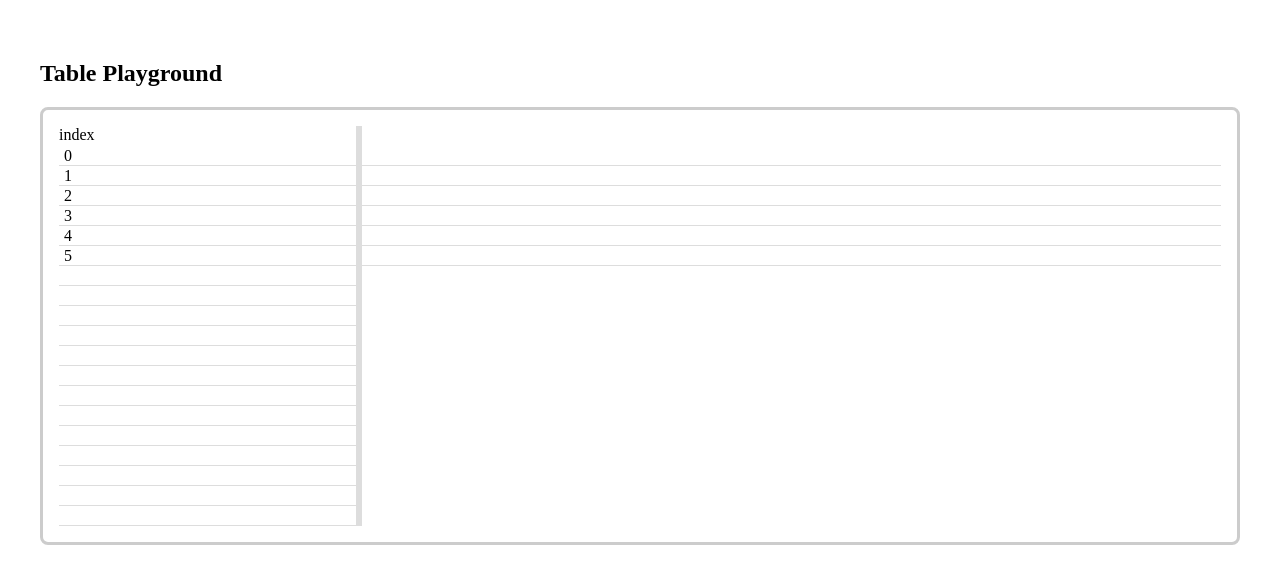
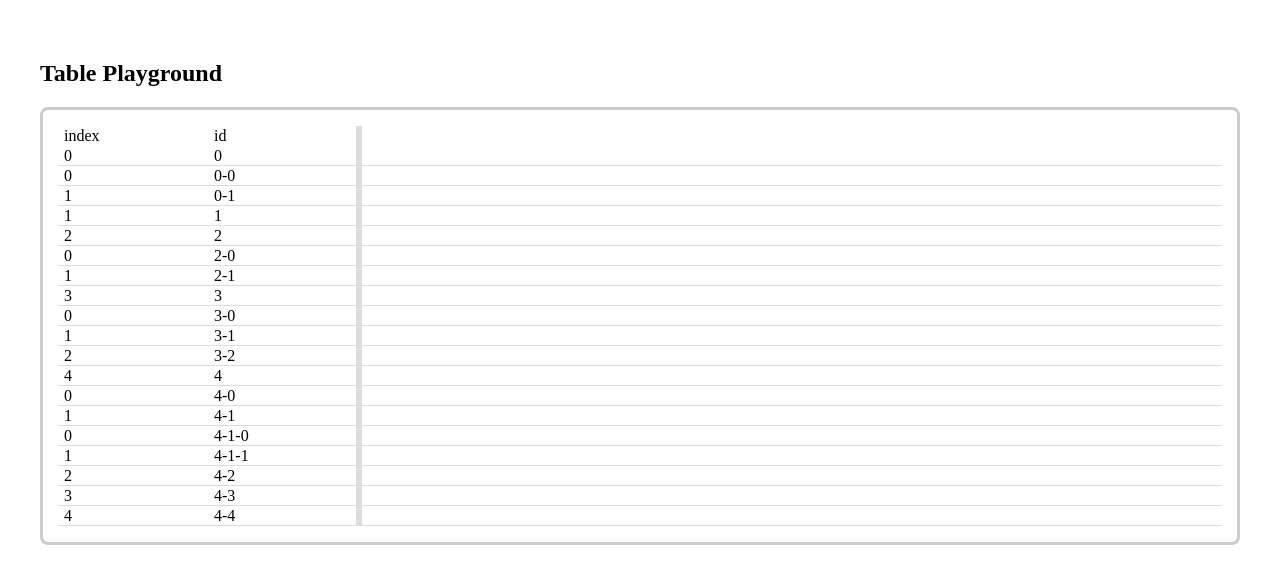
Before and after one commit to toni-erh/react-table-timeline, a React (Vite) app: page / in a window 1280 px wide. Shown: the top 584 px of the page. Built offline with nearby package versions, Linux system fonts and the light colour scheme.

Commit message:
- implemented tree flattening - rows need unique ids

```diff
--- a/src/Playground.tsx
+++ b/src/Playground.tsx
@@ -3,7 +3,7 @@ import { Table } from "./Table";
 
 const testRowCount = 20000
 
-const columns = ["index"];
+const columns = ["index", "id"];
 const data = new Array(testRowCount).fill(true);
 
 export default function Playground() {
@@ -11,12 +11,12 @@ export default function Playground() {
   //   data.map((_, i) => ({ index: i }))
   // );
   const rows = [
-    { index: 0, children: [{ index: 0 }, { index: 1 }] },
-    { index: 1, children: [] },
-    { index: 2, children: [{ index: 0 }, { index: 1 }] },
-    { index: 3, children: [{ index: 0 }, { index: 1 }, { index: 2 }] },
-    { index: 4, children: [{ index: 0 }, { index: 1, children: [{ index: 0 }, { index: 1 }] }, { index: 2 }, { index: 3 }, { index: 4 }] },
-    { index: 5, children: [{ index: 0 }, { index: 1 }, { index: 2 }] },
+    { index: 0, id: "0", children: [{ index: 0, id: "0-0" }, { index: 1, id: "0-1" }] },
+    { index: 1, id: "1", children: [] },
+    { index: 2, id: "2", children: [{ index: 0, id: "2-0" }, { index: 1, id: "2-1" }] },
+    { index: 3, id: "3", children: [{ index: 0, id: "3-0" }, { index: 1, id: "3-1" }, { index: 2, id: "3-2" }] },
+    { index: 4, id: "4", children: [{ index: 0, id: "4-0" }, { index: 1, id: "4-1", children: [{ index: 0, id: "4-1-0" }, { index: 1, id: "4-1-1" }] }, { index: 2, id: "4-2" }, { index: 3, id: "4-3" }, { index: 4, id: "4-4" }] },
+    { index: 5, id: "5", children: [{ index: 0, id: "5-0" }, { index: 1, id: "5-1" }, { index: 2, id: "5-2" }] },
   ]
 
   return (
--- a/src/Table.tsx
+++ b/src/Table.tsx
@@ -1,18 +1,30 @@
 import React from "react";
 import { useVirtualRows } from "./virtualization";
 
-export type TableRowBase = { index: number, children?: TableRowBase[] }
+export type TableRowBase = { index: number, id: string, children?: TableRowBase[] }
 export type TableSceletonRow = { __sceleton_row: true }
 
-type ExpandedRows = { [rowId: number]: true }
+type ExpandedRows = { [rowId: number]: ExpandedRows }
 
 function isDataRow<TableRow extends TableRowBase>(row: TableRow | TableSceletonRow): row is TableRow {
   return !(row as TableSceletonRow).__sceleton_row;
 }
 
-function getExpandedChildCount(rows: TableRowBase[], defaultExpansionDepth: number | undefined, expansions: ExpandedRows): number {
-  if (defaultExpansionDepth === 0) return rows.length;
-  return rows.reduce((pre, cur) => cur.children?.length ? pre + getExpandedChildCount(cur.children, defaultExpansionDepth && defaultExpansionDepth - 1, expansions) : pre, rows.length)
+function getInitialExpansions(rows: TableRowBase[], defaultExpansionDepth: number | undefined): ExpandedRows {
+ return rows.reduce((state, cur) => {
+   if (defaultExpansionDepth === 0) return state;
+   if (cur.children?.length) state[cur.index] = getInitialExpansions(cur.children, defaultExpansionDepth && defaultExpansionDepth - 1);
+   return state;
+ }, {} as ExpandedRows)
+}
+
+
+function getExpandedChildCount(rows: TableRowBase[], expansions: ExpandedRows | undefined): number {
+  return expansions ? rows.reduce((pre, cur) => cur.children?.length ? pre + getExpandedChildCount(cur.children, expansions[cur.index]) : pre, rows.length) : 0
+}
+
+function flattenExpanded(row: TableRowBase, expansions: ExpandedRows | undefined): TableRowBase[] {
+  return expansions ? [row, ...(row.children?.flatMap((child) => flattenExpanded(child, expansions[child.index])) || [])] : [row]
 }
 
 export interface TableProps<TableRow extends TableRowBase> {
@@ -34,21 +46,33 @@ export const Table = <TableRow extends TableRowBase = TableRowBase>({
   rowVirtualizationMargin = 5,
   defaultExpansionDepth
 }: TableProps<TableRow>) => {
-  const expansions = React.useRef<ExpandedRows>({})
+  // For tracking which rows are expanded
+  const expansions = React.useRef(getInitialExpansions(rows, defaultExpansionDepth));
+
+  // For easy counting of rows before and after visible rows
   const treeState = React.useRef(rows.reduce(
-    (state, cur) => cur.children?.length ? state.concat({ index: cur.index, childCount: getExpandedChildCount(cur.children, defaultExpansionDepth && defaultExpansionDepth - 1, expansions.current) }) : state,
+    (state, cur) => cur.children?.length ? state.concat({
+      index: cur.index,
+      childCount: getExpandedChildCount(cur.children, expansions.current[cur.index])
+    }) : state,
     [] as { index: number, childCount: number }[]
   ))
-  // - Generate flat list
+  const expandedRowCount = React.useMemo(() => {
+    return rowCount + treeState.current.reduce((pre, cur) => pre + cur.childCount, 0)
+  }, [treeState.current])
 
+  // flattens the rows with expanded children
+  const flatRows = React.useMemo(() => {
+    return rows.flatMap((row) => flattenExpanded(row, expansions.current[row.index]))
+  }, [rows, expansions.current])
 
 
   // - Expand & collapse handling
   // - Adjust requested range
   // - Update treeState when inconsistency detected
-  console.log(treeState.current)
+  console.log(expandedRowCount, expansions.current, treeState.current, flatRows)
 
-  const { scrollContainerRef, firstRenderedIndex, preparedRows } = useVirtualRows(rows, rowCount, lineHeight, rowVirtualizationMargin, onRowRangeChange);
+  const { scrollContainerRef, firstRenderedIndex, preparedRows } = useVirtualRows(flatRows, expandedRowCount, lineHeight, rowVirtualizationMargin, onRowRangeChange);
   const [leftWidth, setLeftWidth] = React.useState(300);
   const [isResizing, setIsResizing] = React.useState(false);
 
@@ -71,15 +95,16 @@ export const Table = <TableRow extends TableRowBase = TableRowBase>({
 
   return (
     <div style={{ height: '100%', position: 'relative' }}>
-      <div style={{ height: `${lineHeight}px` }}>
+      <div style={{ height: `${lineHeight}px`, width: leftWidth, display: 'flex', alignItems: 'center' }}>
         {columns.map((col) => (
-          <div key={col}>{col}</div>
+          <div style={{ flex: 1, padding: '0 5px' }} key={col}>{col}</div>
         ))}
       </div>
       <div ref={scrollContainerRef} style={{ overflowY: 'auto', height: `calc(100% - ${lineHeight}px)`, display: 'flex' }}>
         {/* Linke Seite */}
         <div style={{
-          height: `${(rowCount - firstRenderedIndex + treeState.current.reduce((pre, cur) => cur.index >= firstRenderedIndex ? pre + cur.childCount : pre, 0)) * lineHeight}px`,
+          // TODO: make lazy loading process the tree information
+          height: `${(expandedRowCount - firstRenderedIndex + treeState.current.reduce((pre, cur) => cur.index >= firstRenderedIndex ? pre + cur.childCount : pre, 0)) * lineHeight}px`,
           paddingTop: `${firstRenderedIndex * lineHeight}px`,
           width: leftWidth,
           minWidth: 50,
@@ -88,7 +113,7 @@ export const Table = <TableRow extends TableRowBase = TableRowBase>({
         }}>
           {preparedRows.map((row, index) =>
             isDataRow(row) ? (
-              <div key={row.index} style={{ height: `${lineHeight}px`, display: 'flex', alignItems: 'center' }}>
+              <div key={row.id} style={{ height: `${lineHeight}px`, display: 'flex', alignItems: 'center' }}>
                 {columns.map((col) => (
                   <div key={col} style={{ flex: 1, padding: '0 5px' }}>
                     {col in row ? (row[col as keyof typeof row] as React.ReactNode) : null}
@@ -103,7 +128,7 @@ export const Table = <TableRow extends TableRowBase = TableRowBase>({
         {/* Rechte Seite */}
         <div
           style={{
-            height: `${(rowCount - firstRenderedIndex) * lineHeight}px`,
+            height: `${(expandedRowCount - firstRenderedIndex) * lineHeight}px`,
             paddingTop: `${firstRenderedIndex * lineHeight}px`,
             width: `calc(100% - ${leftWidth}px)`,
             overflowX: 'auto',
```
